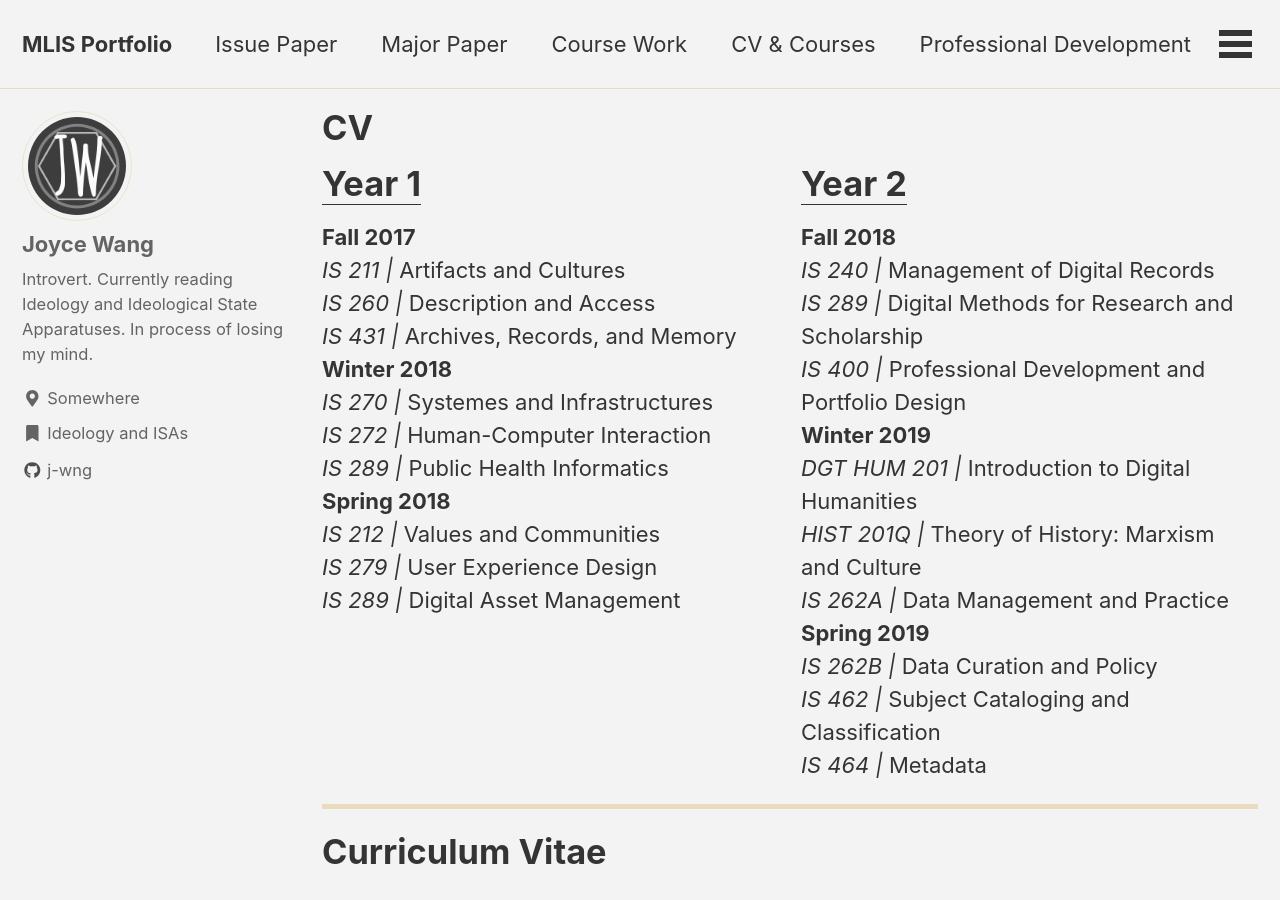
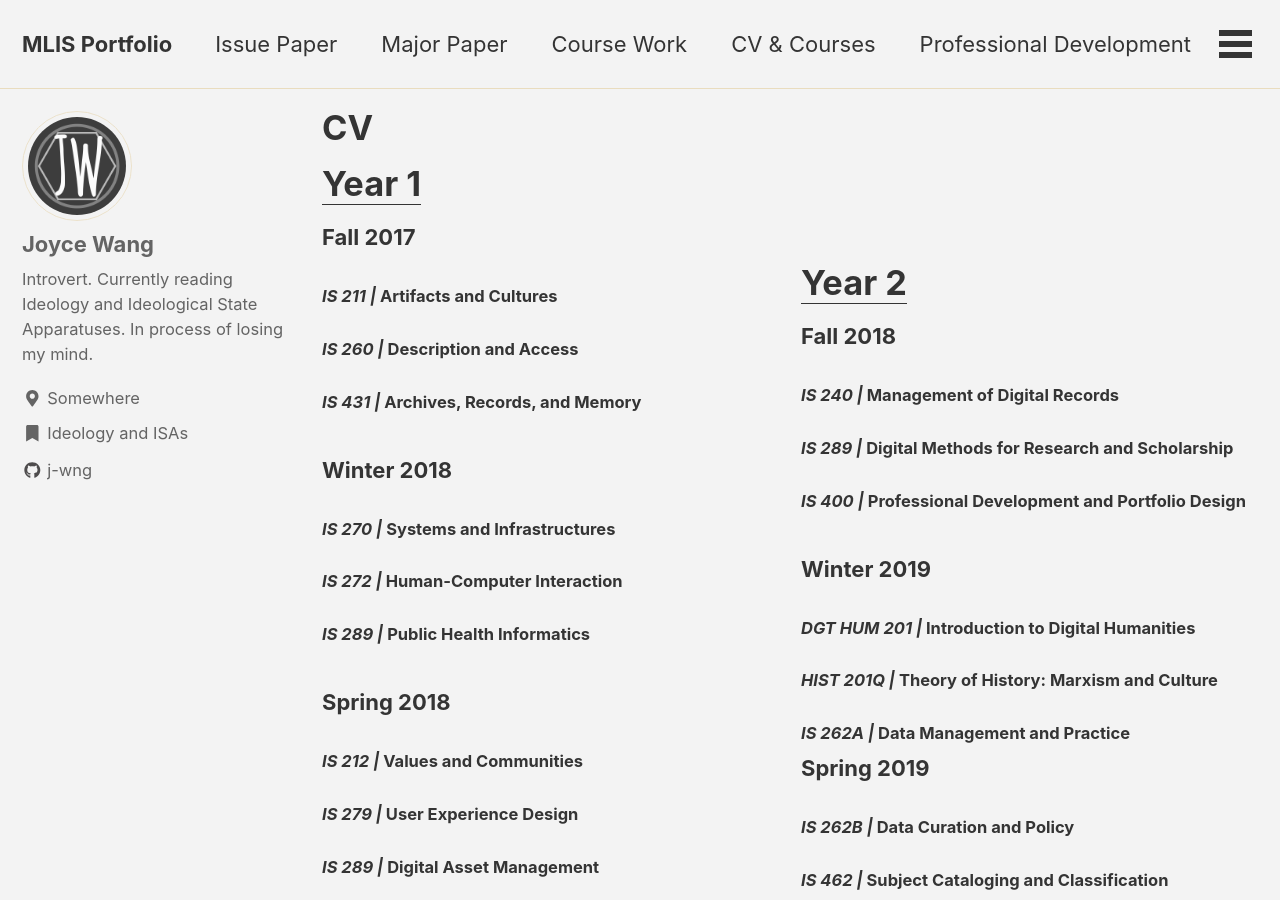
Before and after one commit to j-wng/portfolio, a Jekyll site: the page built from _pages/cv_courses.html, in a window 1280 px wide and 900 px high. Built offline with Jekyll 4.4.1, drawn with Linux system fonts in a browser that asks for light colours; cached includes are drawn as plain includes; nearby versions of some CDN libraries.

Commit message:
Update cv_courses.html

```diff
--- a/_pages/cv_courses.html
+++ b/_pages/cv_courses.html
@@ -23,30 +23,30 @@
 <div class="newspaper">
 <h1><u>Year 1</u></h1>
 <b>Fall 2017</b>
-<br><i>IS 211 |</i> Artifacts and Cultures
-<br><i>IS 260 |</i> Description and Access
-<br><i>IS 431 |</i> Archives, Records, and Memory<br>
+<h4><i>IS 211 |</i> Artifacts and Cultures</h4>
+<h4><i>IS 260 |</i> Description and Access</h4>
+<h4><i>IS 431 |</i> Archives, Records, and Memory</h4><br>
 <b>Winter 2018</b>
-<br><i>IS 270 |</i> Systemes and Infrastructures
-<br><i>IS 272 |</i> Human-Computer Interaction
-<br><i>IS 289 |</i> Public Health Informatics<br>
+<h4><i>IS 270 |</i> Systems and Infrastructures</h4>
+<h4><i>IS 272 |</i> Human-Computer Interaction</h4>
+<h4><i>IS 289 |</i> Public Health Informatics</h4><br>
 <b>Spring 2018</b>
-<br><i>IS 212 |</i> Values and Communities
-<br><i>IS 279 |</i> User Experience Design
-<br><i>IS 289 |</i> Digital Asset Management<br><br><br><br><br>
+<h4><i>IS 212 |</i> Values and Communities</h4>
+<h4><i>IS 279 |</i> User Experience Design</h4>
+<h4><i>IS 289 |</i> Digital Asset Management</h4><br><br><br><br><br>
 <h1><u>Year 2</u></h1>
 <b>Fall 2018</b>
-<br><i>IS 240 |</i> Management of Digital Records
-<br><i>IS 289 |</i> Digital Methods for Research and Scholarship
-<br><i>IS 400 |</i> Professional Development and Portfolio Design<br>
+<h4><i>IS 240 |</i> Management of Digital Records</h4>
+<h4><i>IS 289 |</i> Digital Methods for Research and Scholarship</h4>
+<h4><i>IS 400 |</i> Professional Development and Portfolio Design</h4><br>
 <b>Winter 2019</b>
-<br><i>DGT HUM 201 |</i> Introduction to Digital Humanities
-<br><i>HIST 201Q |</i> Theory of History: Marxism and Culture
-<br><i>IS 262A |</i> Data Management and Practice<br>
+<h4><i>DGT HUM 201 |</i> Introduction to Digital Humanities</h4>
+<h4><i>HIST 201Q |</i> Theory of History: Marxism and Culture</h4>
+<h4><i>IS 262A |</i> Data Management and Practice<br></h4>
 <b>Spring 2019</b>
-<br><i>IS 262B |</i> Data Curation and Policy
-<br><i>IS 462 |</i> Subject Cataloging and Classification
-<br><i>IS 464 |</i> Metadata
+<h4><i>IS 262B |</i> Data Curation and Policy</h4>
+<h4><i>IS 462 |</i> Subject Cataloging and Classification</h4>
+<h4><i>IS 464 |</i> Metadata</h4>
 </div>
 
  <hr>
```
